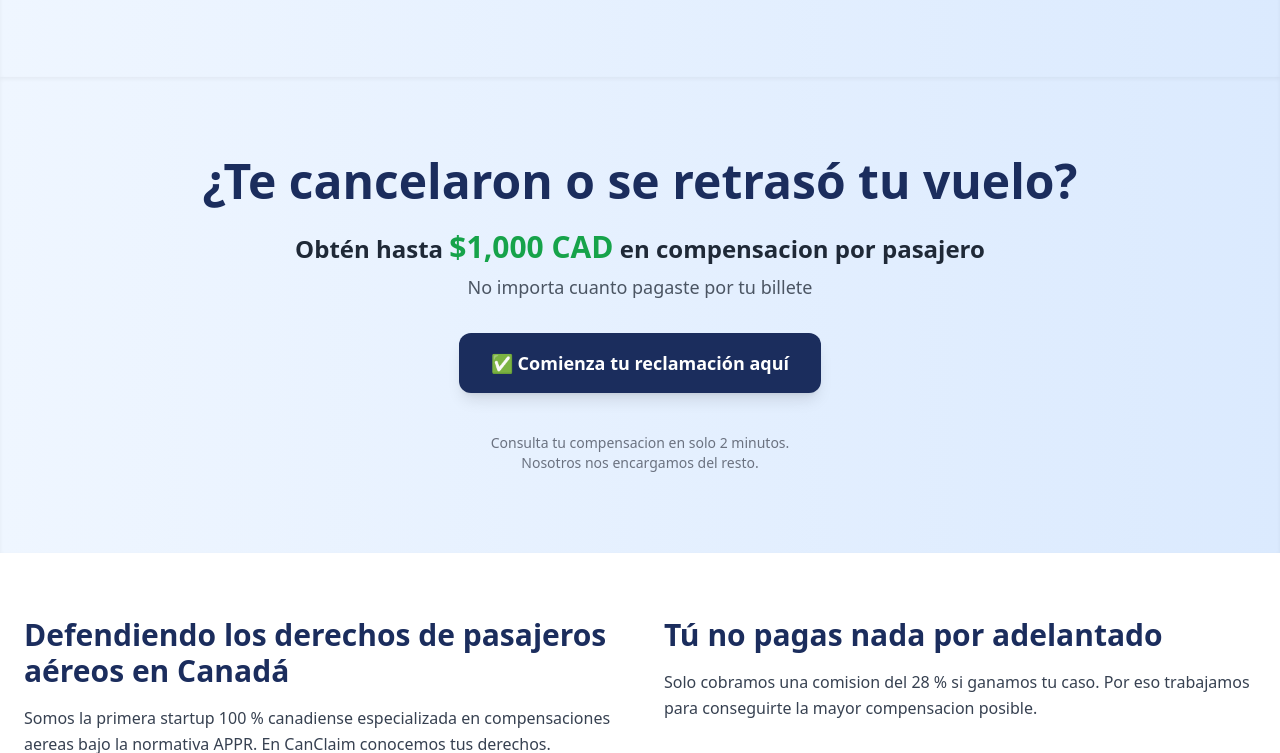
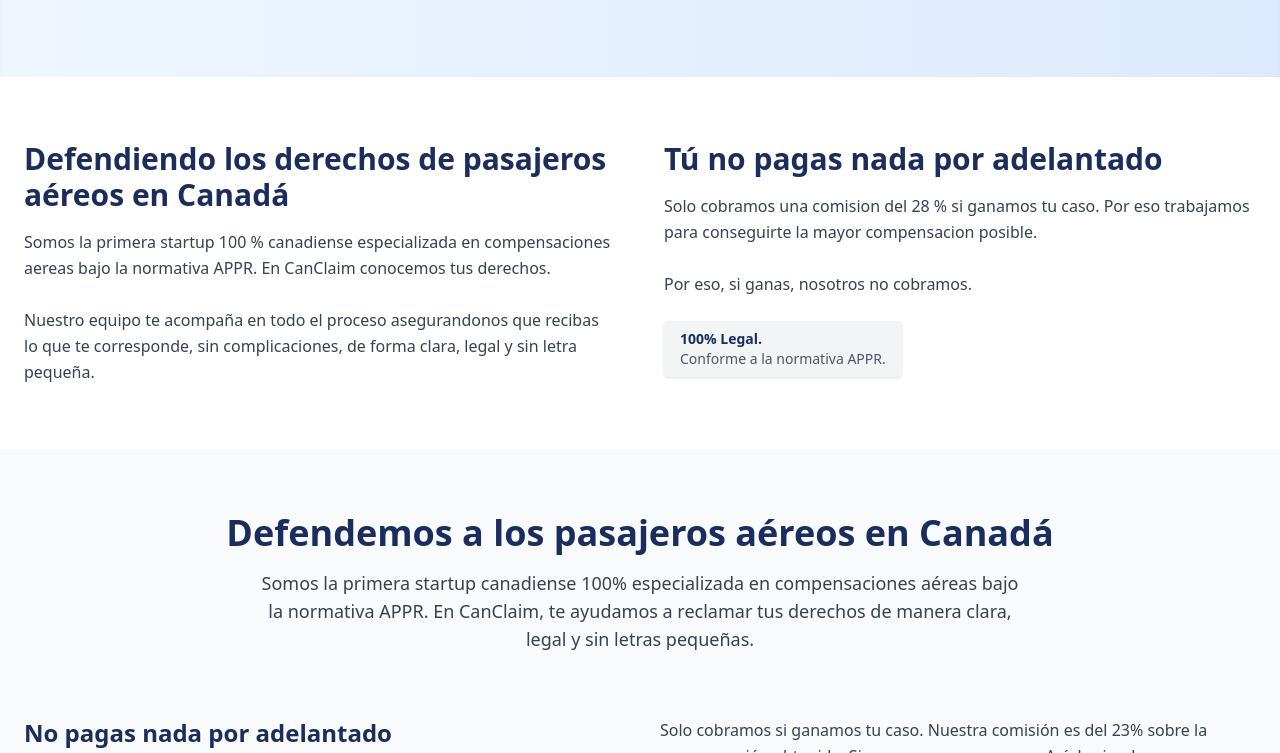
Before and after one commit to gemjul362/html-starter, a website: page index.html in a window 1280 px wide. Shown: the part 603-1356 px from the top of the page. Drawn offline with nearby package versions, Linux system fonts and the light colour scheme.

```diff
--- a/index.html
+++ b/index.html
@@ -69,7 +69,7 @@
   </div>
 </section>
 
-<section class="bg-gradient-to-r from-blue-50 to-blue-100 text-center py-20 px-6 shadow-inner">
+<!--<section class="bg-gradient-to-r from-blue-50 to-blue-100 text-center py-20 px-6 shadow-inner">
   <h1 class="text-4xl md:text-5xl font-extrabold text-[#1b2d5d] mb-6 leading-tight">
     ¿Te cancelaron o se retrasó tu vuelo?
   </h1>
@@ -91,7 +91,9 @@
   <p class="text-sm text-gray-500 mt-10">
     Consulta tu compensacion en solo 2 minutos.<br> Nosotros nos encargamos del resto.
   </p>
-</section>
+</section>-->
+
+
 <section class="bg-white py-16 px-6">
   <div class="max-w-7xl mx-auto grid md:grid-cols-2 gap-12 items-start">
 
```
